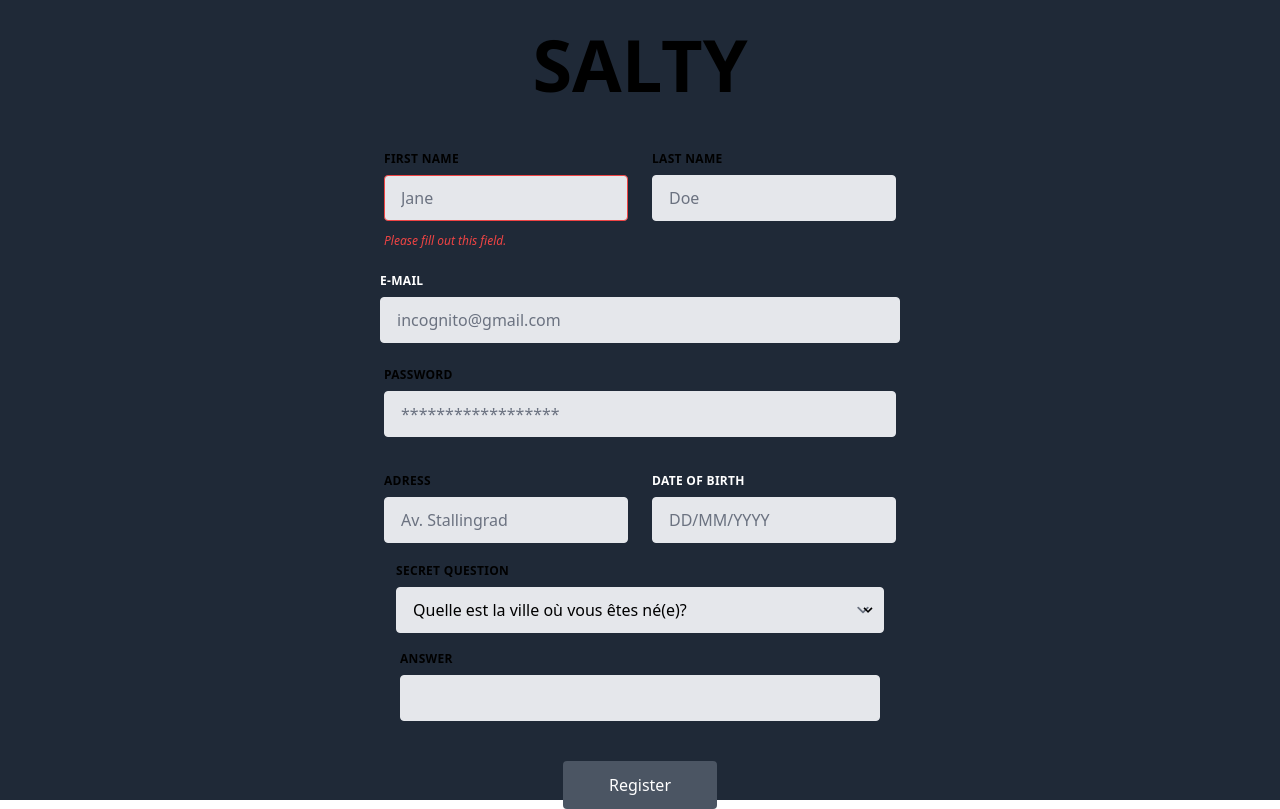
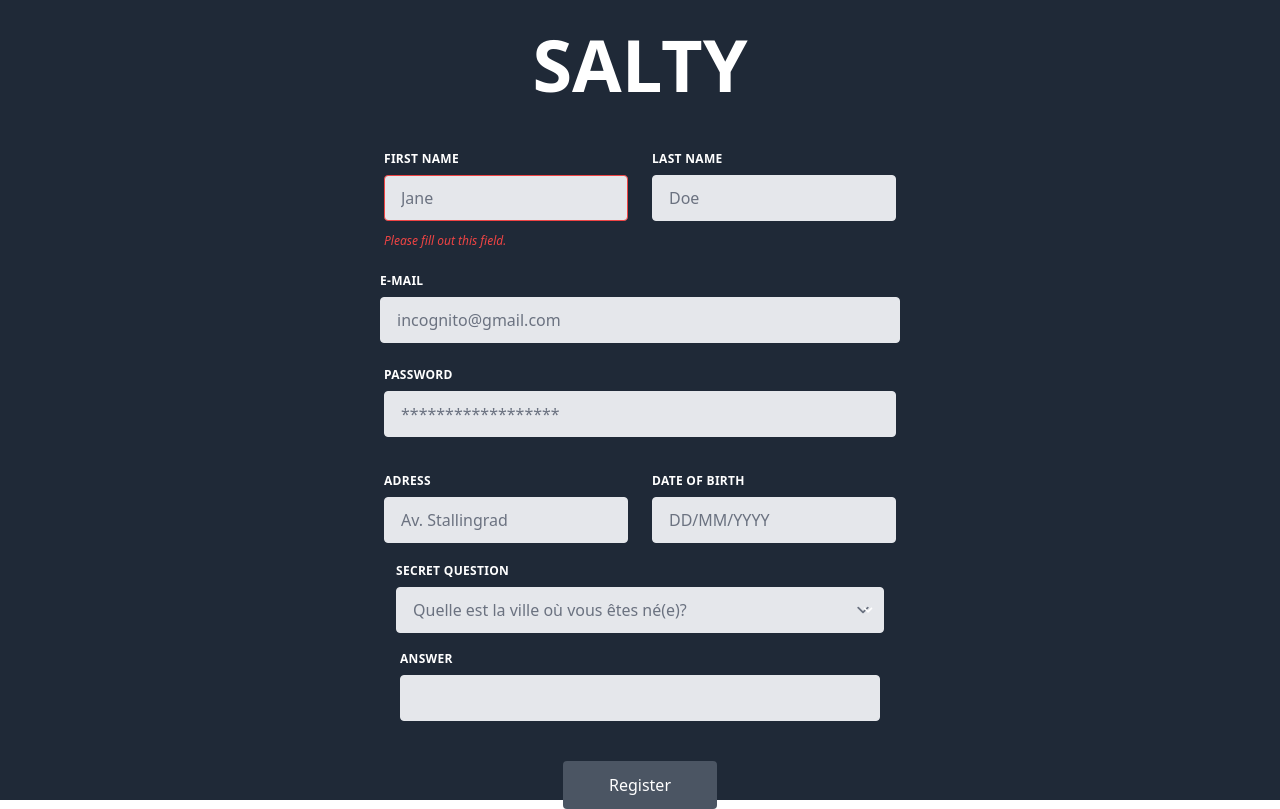
Before and after one commit to AudriusGrebliunas/GetflixProject, a React (Vite) app in the folder SaltyPlay/: page /register in a window 1280 px wide. Built offline with nearby package versions, Linux system fonts and the light colour scheme.

Commit message:
correction colors

```diff
--- a/SaltyPlay/src/register.jsx
+++ b/SaltyPlay/src/register.jsx
@@ -4,14 +4,14 @@ export default function Register() {
 return (
     <div className="h-screen w-screen bg-gray-800">
     <div className="h-[20%] w-full flex justify-center items-center">
-        <p className="text-7xl font-bold tex-black mb-8">SALTY</p>
+        <p className="text-7xl font-bold tex-black text-white mb-8">SALTY</p>
     </div>
     <div className="h-[80%] w-full flex justify-center items-center">
         <form class="w-full max-w-lg">
         <div class="flex flex-wrap -mx-3 mb-6">
             <div class="w-full md:w-1/2 px-3 mb-6 md:mb-0">
             <label
-                class="block uppercase tracking-wide tex-black text-xs font-bold mb-2"
+                class="block uppercase tracking-wide tex-black text-white text-xs font-bold mb-2"
                 for="grid-first-name"
             >
                 First Name
@@ -28,7 +28,7 @@ return (
             </div>
             <div class="w-full md:w-1/2 px-3">
             <label
-                class="block uppercase tracking-wide tex-black text-xs font-bold mb-2"
+                class="block uppercase tracking-wide tex-black text-xs font-bold text-white mb-2"
                 for="grid-last-name"
             >
                 Last Name
@@ -58,7 +58,7 @@ return (
         <div class="flex flex-wrap -mx-3 mb-6">
             <div class="w-full px-3">
             <label
-                class="block uppercase tracking-wide tex-black text-xs font-bold mb-2"
+                class="block uppercase tracking-wide tex-black text-xs font-bold text-white mb-2"
                 for="grid-password"
             >
                 Password
@@ -74,7 +74,7 @@ return (
         <div class="flex flex-wrap -mx-3 mb-2">
             <div class="w-full md:w-1/2 px-3 mb-6 md:mb-0">
             <label
-                class="block uppercase tracking-wide tex-black text-xs font-bold mb-2"
+                class="block uppercase tracking-wide tex-black text-xs font-bold text-white mb-2"
                 for="grid-city"
             >
                 Adress
@@ -104,14 +104,14 @@ return (
         <div className="w-full h-12 mt-5">
             <div class="w-full px-3 mb-6">
                 <label
-                    class="block uppercase tracking-wide tex-black text-xs font-bold mb-2"
+                    class="block uppercase tracking-wide tex-black text-xs text-white font-bold mb-2"
                     for="grid-state"
                 >
                     Secret Question
                 </label>
                 <div class="relative">
                     <select
-                    class="block appearance-none w-full bg-gray-200 border border-gray-200 text-black py-3 px-4 pr-8 rounded leading-tight focus:outline-none focus:bg-white focus:border-gray-500"
+                    class="block appearance-none w-full bg-gray-200 border border-gray-200 text-gray-500 py-3 px-4 pr-8 rounded leading-tight focus:outline-none focus:bg-white focus:border-gray-500"
                     id="grid-state"
                     >
                         <option>Quelle est la ville où vous êtes né(e)?</option>
@@ -120,7 +120,7 @@ return (
                         <option>Quelle est votre couleur préférée?</option>
                         <option>Quel est votre plat préféré?</option>
                     </select>
-                    <div class="pointer-events-none absolute inset-y-0 right-0 flex items-center px-2 tex-black">
+                    <div class="pointer-events-none absolute inset-y-0 right-0 flex items-center px-2 text-white">
                         <svg
                             class="fill-current h-4 w-4"
                             xmlns="http://www.w3.org/2000/svg"
@@ -135,7 +135,7 @@ return (
         <div class="flex flex-wrap mt-[40px] mx-1">
             <div class="w-full px-3">
               <label
-                class="block uppercase tracking-wide tex-black text-xs font-bold mb-2"
+                class="block uppercase tracking-wide tex-black text-xs font-bold text-white mb-2"
                 for="grid-password"
               >
                 Answer
```
